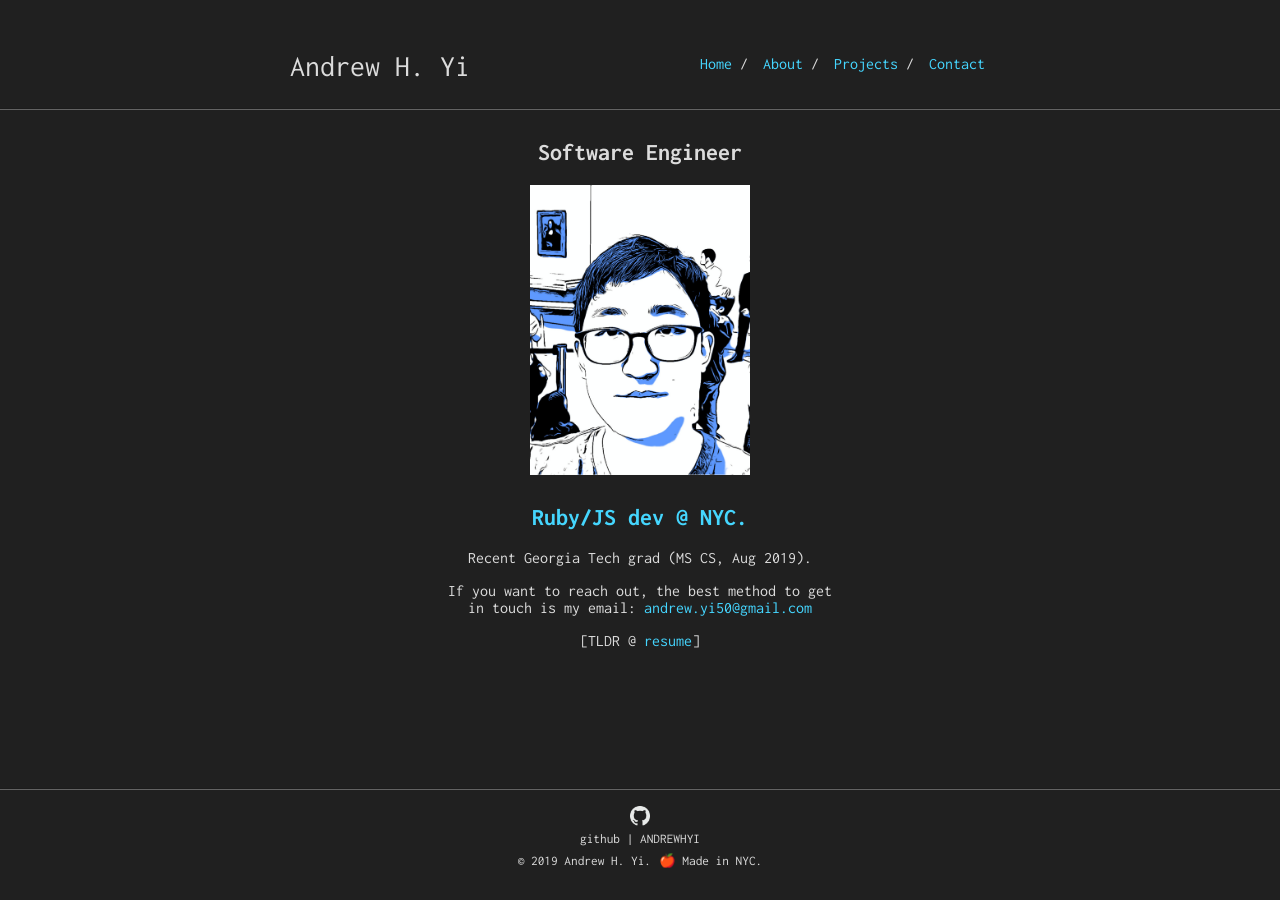
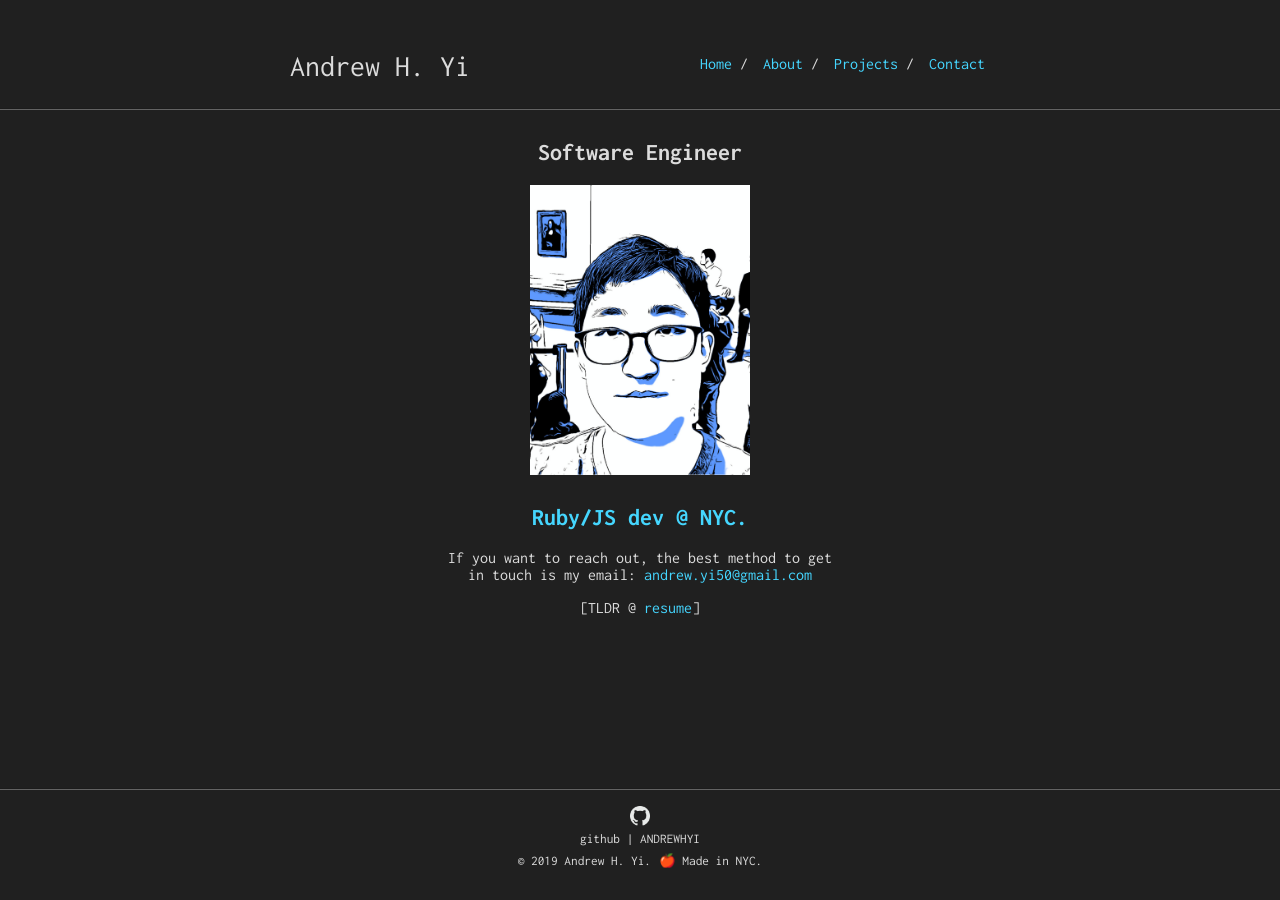
Before and after one commit to AndrewHYi/andrewhyi.github.io, a Jekyll site: the page built from index.md, in a window 1280 px wide. Built offline with Jekyll 4.4.1, drawn with Linux system fonts in a browser that asks for light colours.

Commit message:
Remove recent grad language

```diff
--- a/index.md
+++ b/index.md
@@ -10,8 +10,6 @@ pagetype: index
 
 ## Ruby/JS dev @ NYC.
 
-Recent Georgia Tech grad (MS CS, Aug 2019).
-
 If you want to reach out, the best method to get in touch is my email: <andrew.yi50@gmail.com>
 
 [TLDR @ [resume](/resume.pdf)]
```
